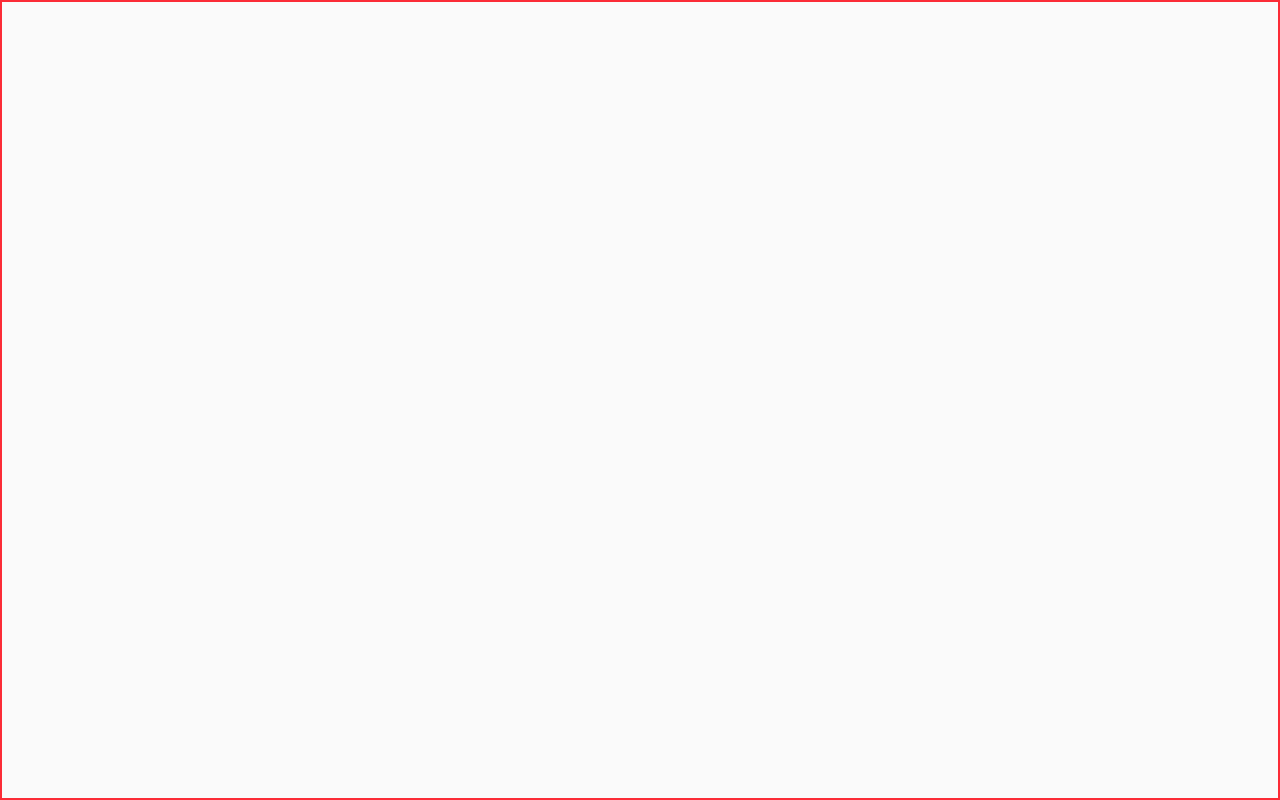
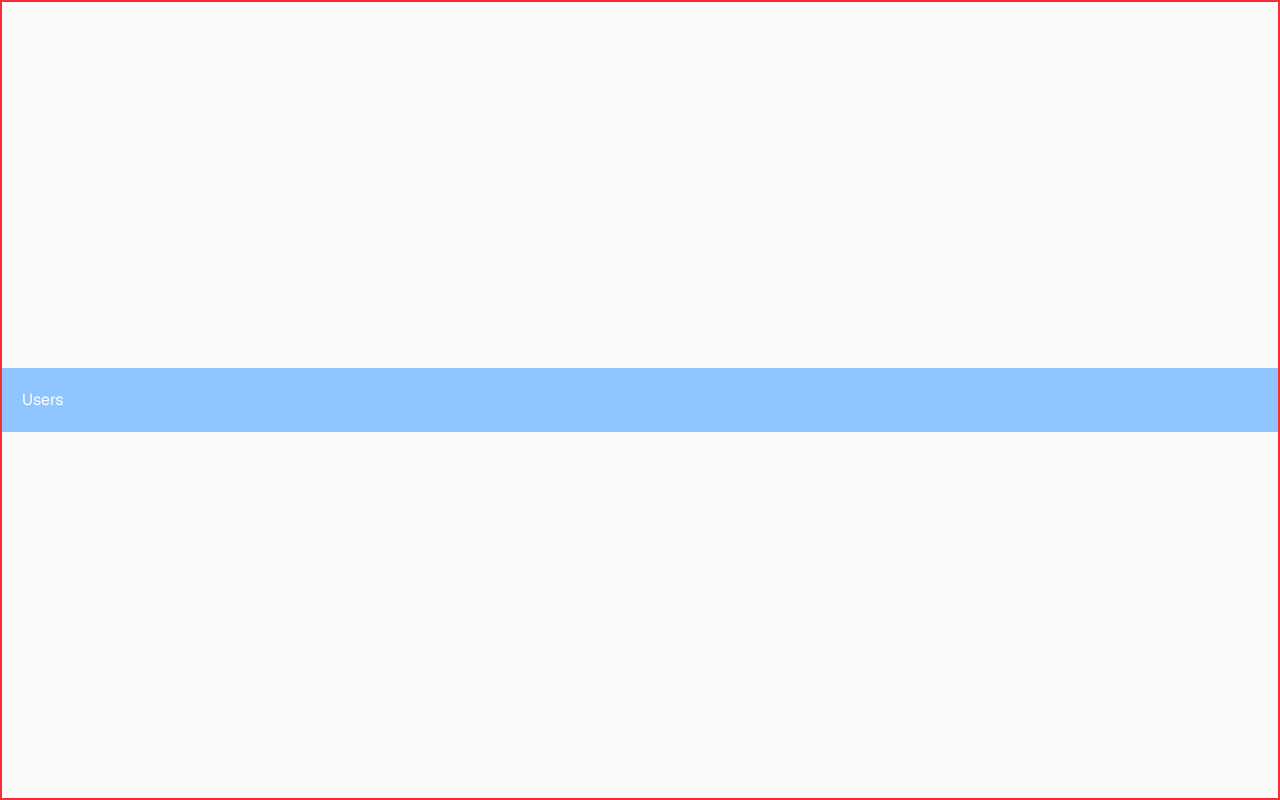
Before and after one commit to rineliniguezsosa/fullstackapp, a Next.js app: page / in a window 1280 px wide. Built offline with nearby package versions, Linux system fonts and the light colour scheme.

Commit message:
[FEAT] Importing the Head component and setting it in the application, using the flex-column prop of display flex so that the children are vertically aligned

```diff
--- a/src/app/page.tsx
+++ b/src/app/page.tsx
@@ -1,9 +1,9 @@
-
+import  Head  from '../components/Head'
 
 export default function Home() {
   return (
-    <div className="flex h-screen border-2 border-red-500 items-center justify-center bg-zinc-50 font-sans dark:bg-black">
-
+    <div className="flex flex-col h-screen border-2 border-red-500 items-center justify-center bg-zinc-50 font-sans dark:bg-black">
+        <Head/>
     </div>
   );
 }
```
